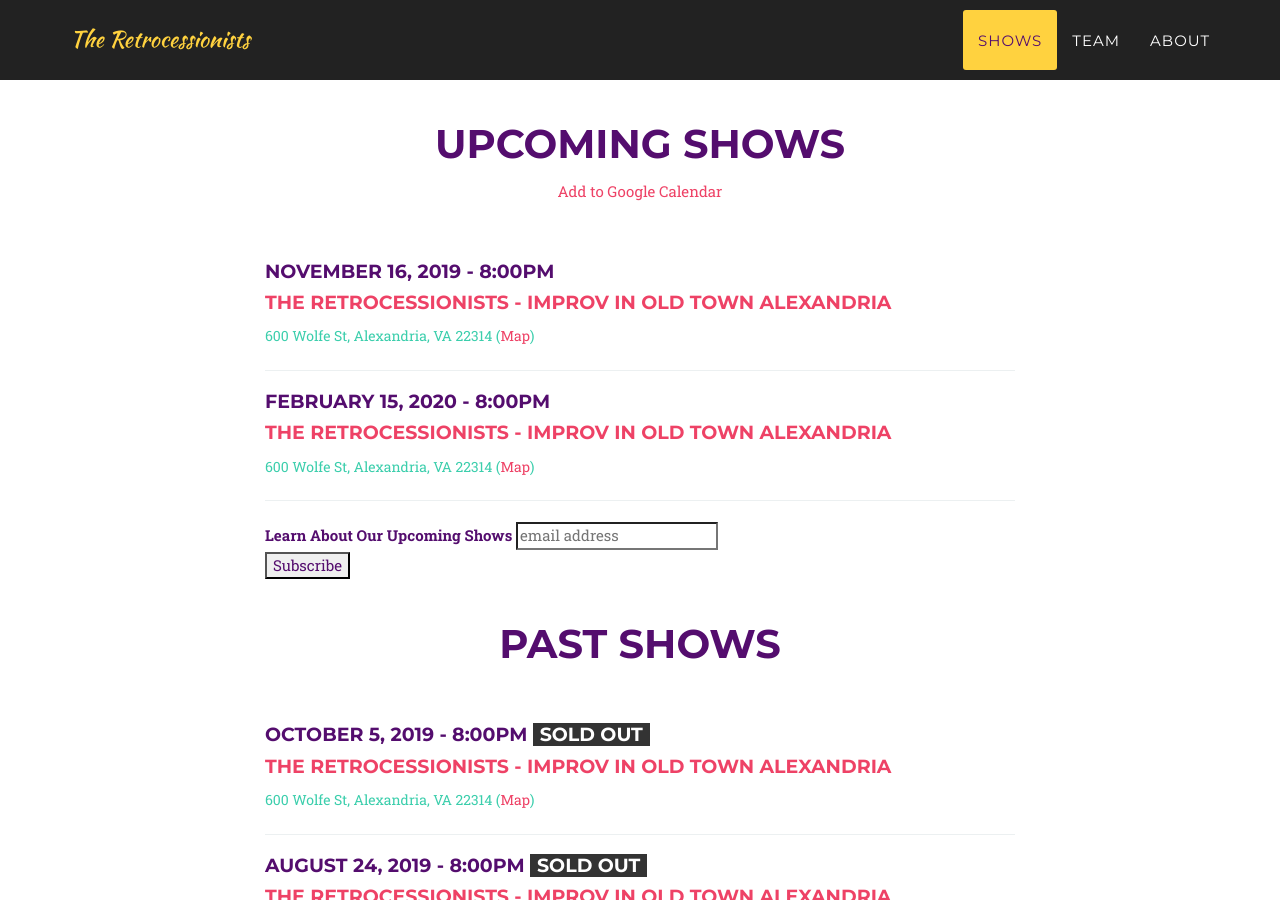
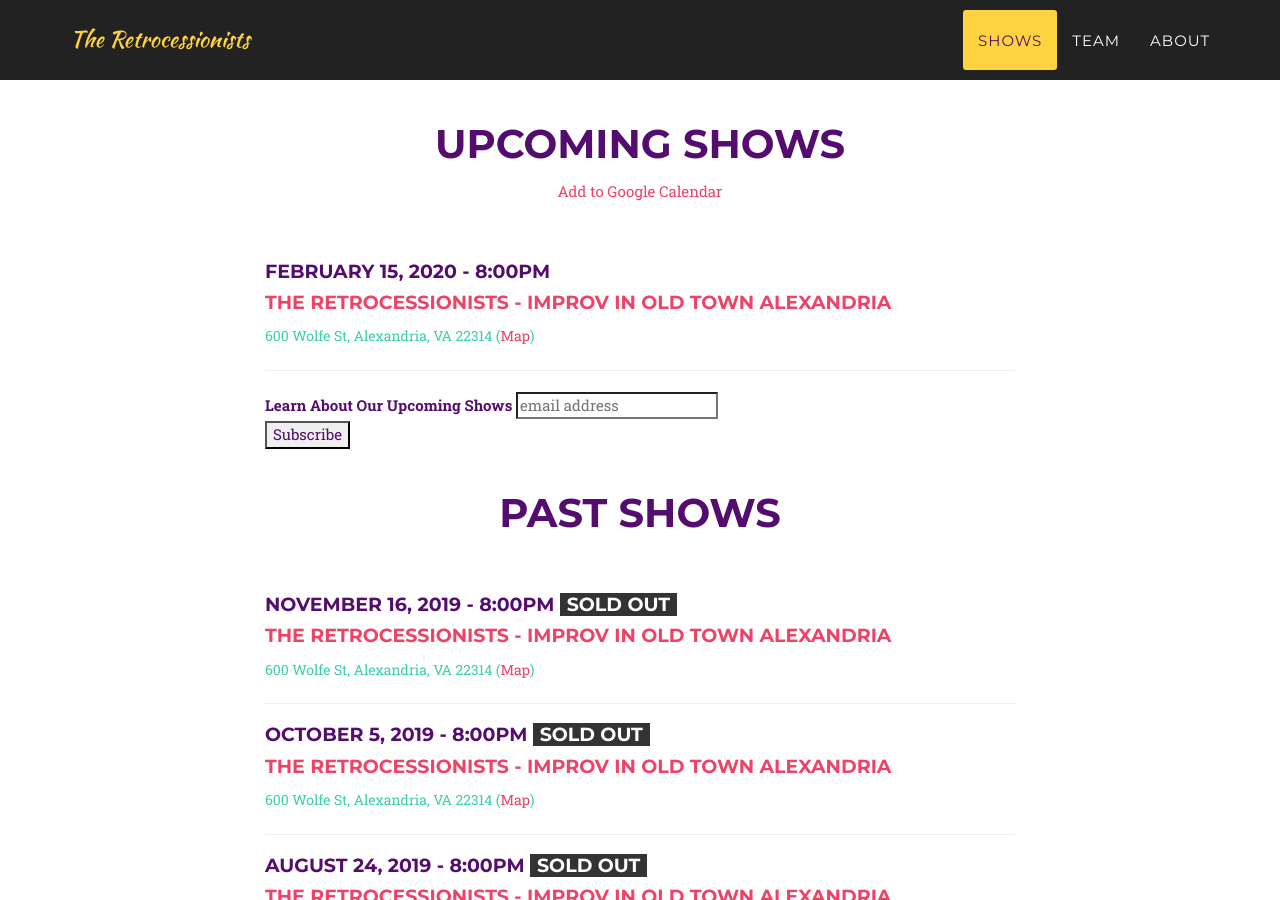
Before and after one commit to yig/RetrosImprovWeb, a Jekyll site: the page built from index.html, in a window 1280 px wide and 900 px high, scrolled down 911 px. Built offline with Jekyll 4.4.1, drawn with Linux system fonts in a browser that asks for light colours; some web fonts are replaced; comment, search, counter and statistics services are not loaded; part of the change alters nothing that is shown; some of the changed text lies outside the part shown.

```diff
--- a/_config.yml
+++ b/_config.yml
@@ -6,16 +6,17 @@ email: retrocessionist.improv@gmail.com
 description: "The Retrocessionists - Improv Comedy in Alexandria, VA"
 
 shows:
+- date: February 15, 2020
+  time: 8:00pm
+  title: The Retrocessionists - Improv in Old Town Alexandria
+  location: 600 Wolfe St, Alexandria, VA 22314
+past_shows:
 - date: November 16, 2019
   time: 8:00pm
   title: The Retrocessionists - Improv in Old Town Alexandria
   location: 600 Wolfe St, Alexandria, VA 22314
   url: https://www.eventbrite.com/e/improv-night-in-old-town-alexandria-tickets-81089176911
-- date: February 15, 2020
-  time: 8:00pm
-  title: The Retrocessionists - Improv in Old Town Alexandria
-  location: 600 Wolfe St, Alexandria, VA 22314
-past_shows:
+  sold_out: True
 - date: October 5, 2019
   time: 8:00pm
   title: The Retrocessionists - Improv in Old Town Alexandria
```
